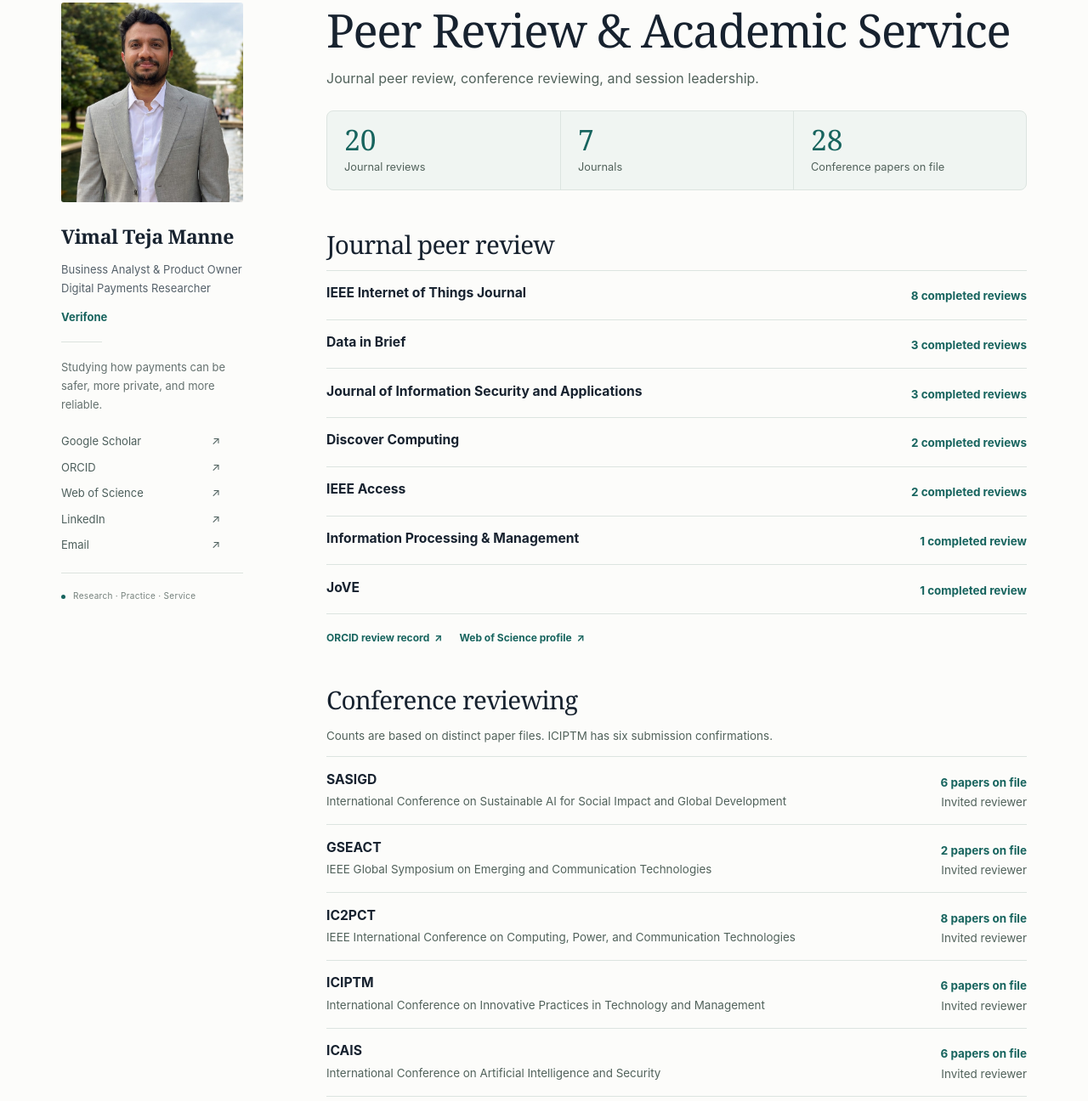
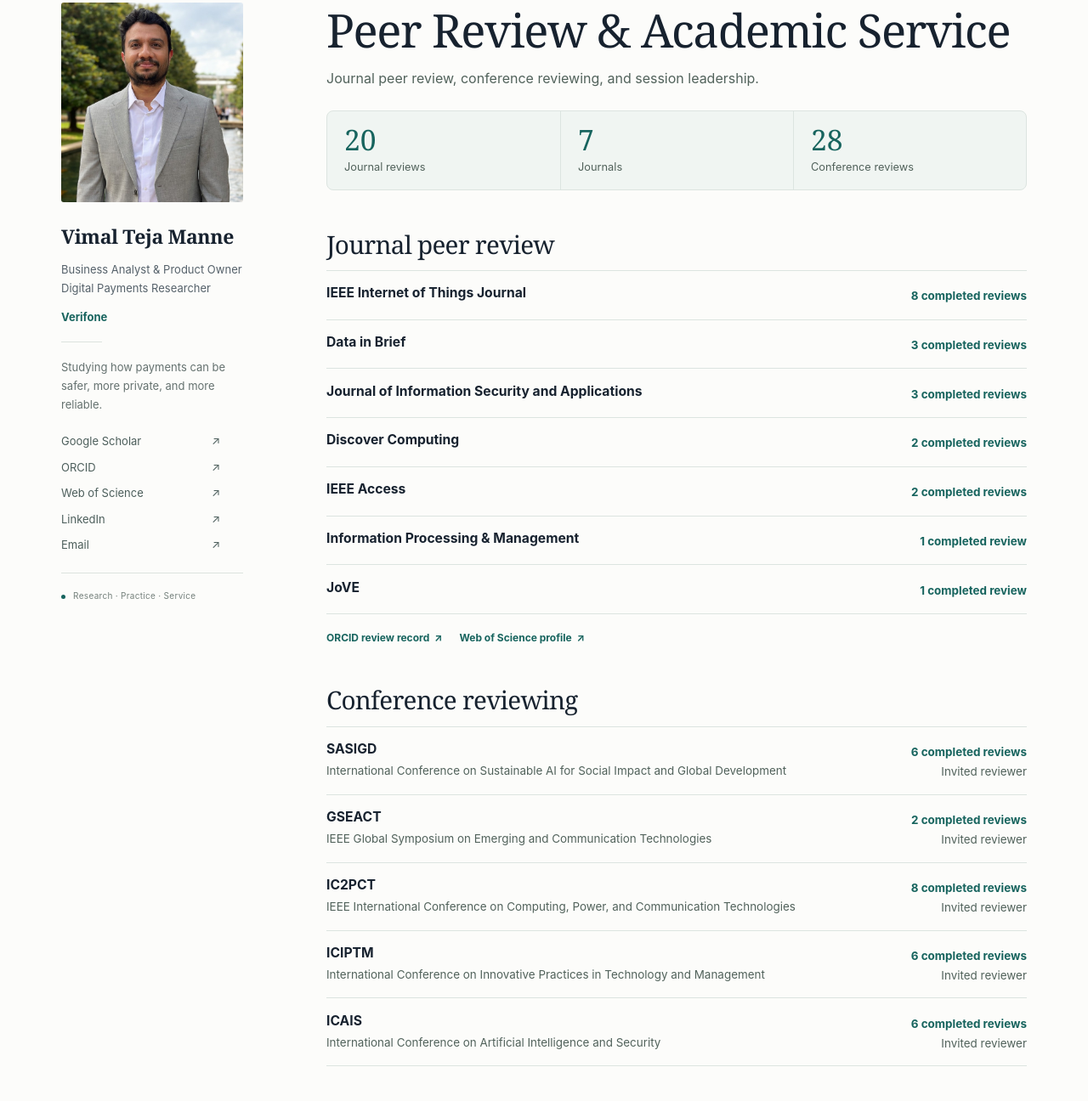
Before and after one commit to vimaltejam-prog/vimaltejam-prog.github.io, a plain HTML site: page peer-review.html in a window 1280 px wide. Shown: the part 137-1433 px from the top of the page at 85% size. Drawn offline with Linux system fonts and the light colour scheme.

Commit message:
Use consistent completed review labels

```diff
--- a/peer-review.html
+++ b/peer-review.html
@@ -6,7 +6,7 @@
     <dl class="service-metrics">
       <div><dt>Journal reviews</dt><dd>20</dd></div>
       <div><dt>Journals</dt><dd>7</dd></div>
-      <div><dt>Conference papers on file</dt><dd>28</dd></div>
+      <div><dt>Conference reviews</dt><dd>28</dd></div>
     </dl>
   </header>
 
@@ -53,28 +53,27 @@
 
   <section class="review-section" aria-labelledby="conferences-heading">
     <div class="review-section-header"><h2 id="conferences-heading">Conference reviewing</h2></div>
-    <p class="conference-count-note">Counts are based on distinct paper files. ICIPTM has six submission confirmations.</p>
     <ul class="service-records">
 
       <li>
         <div><h3>SASIGD</h3><p>International Conference on Sustainable AI for Social Impact and Global Development</p></div>
-        <div class="service-record-meta"><span>6 papers on file</span><p>Invited reviewer</p></div>
+        <div class="service-record-meta"><span>6 completed reviews</span><p>Invited reviewer</p></div>
       </li>
       <li>
         <div><h3>GSEACT</h3><p>IEEE Global Symposium on Emerging and Communication Technologies</p></div>
-        <div class="service-record-meta"><span>2 papers on file</span><p>Invited reviewer</p></div>
+        <div class="service-record-meta"><span>2 completed reviews</span><p>Invited reviewer</p></div>
       </li>
       <li>
         <div><h3>IC2PCT</h3><p>IEEE International Conference on Computing, Power, and Communication Technologies</p></div>
-        <div class="service-record-meta"><span>8 papers on file</span><p>Invited reviewer</p></div>
+        <div class="service-record-meta"><span>8 completed reviews</span><p>Invited reviewer</p></div>
       </li>
       <li>
         <div><h3>ICIPTM</h3><p>International Conference on Innovative Practices in Technology and Management</p></div>
-        <div class="service-record-meta"><span>6 papers on file</span><p>Invited reviewer</p></div>
+        <div class="service-record-meta"><span>6 completed reviews</span><p>Invited reviewer</p></div>
       </li>
       <li>
         <div><h3>ICAIS</h3><p>International Conference on Artificial Intelligence and Security</p></div>
-        <div class="service-record-meta"><span>6 papers on file</span><p>Invited reviewer</p></div>
+        <div class="service-record-meta"><span>6 completed reviews</span><p>Invited reviewer</p></div>
       </li>
     </ul>
   </section>
```
